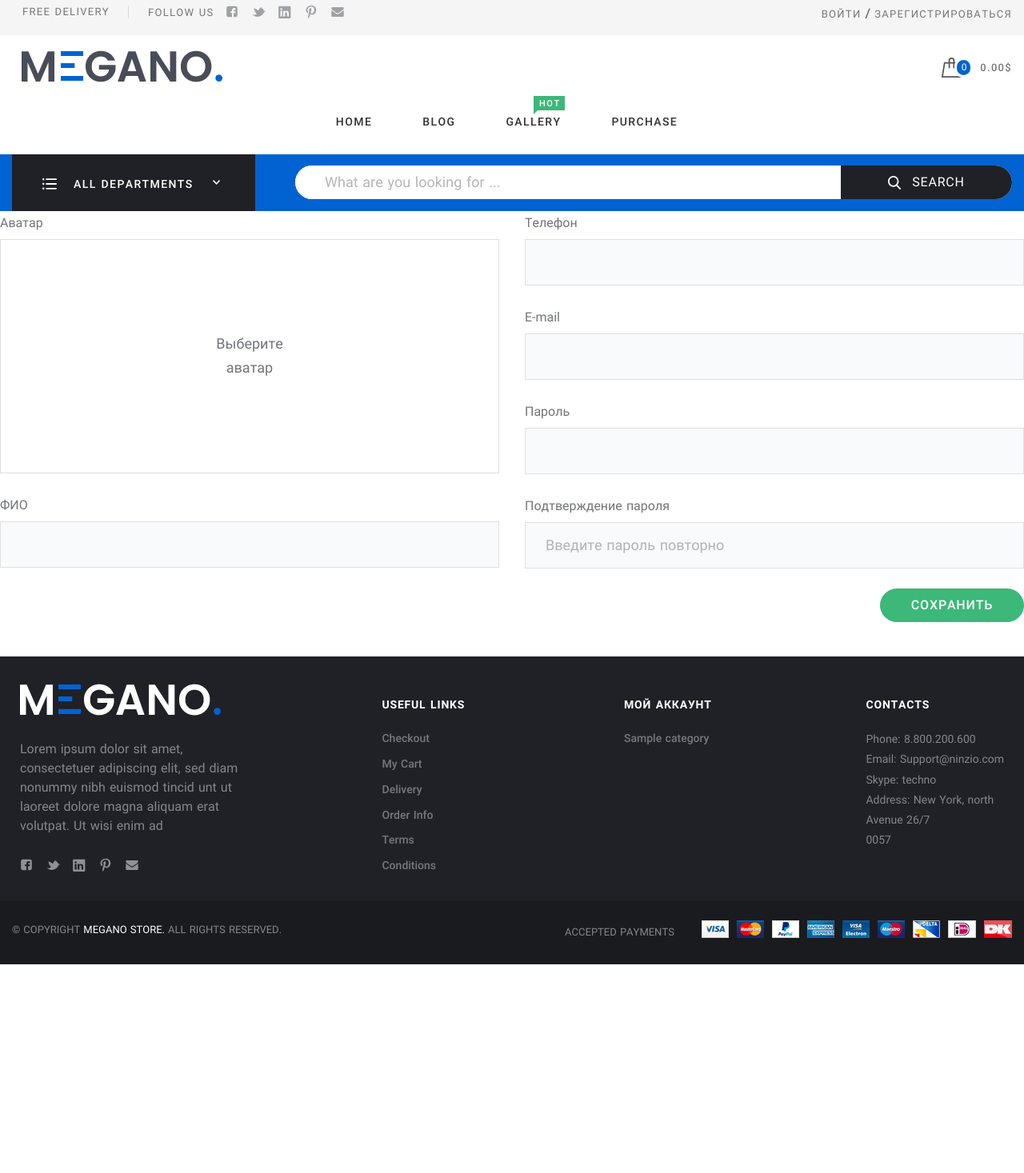
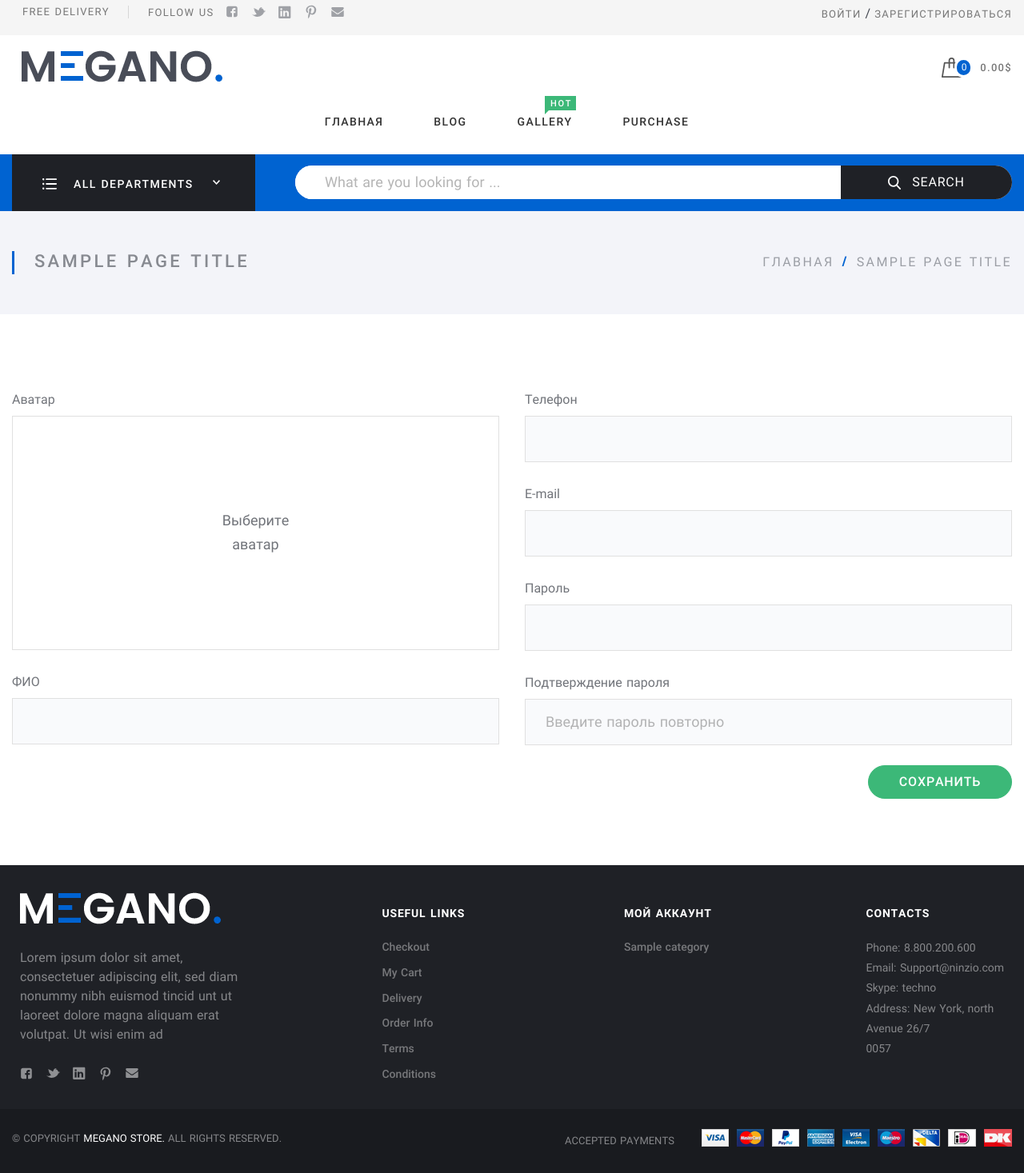
Before and after one commit to Molecula80/megano, a Django app: template online_store/app_users/templates/app_users/register.html in a window 1280 px wide. Shown: the whole page at 80% size. Before the commit the page ends 1206 px from the top, so only its background shows below. Run offline with Django 4.2, Linux system fonts and the light colour scheme; tables that the repository leaves empty hold one stand-in row (values such as "Sample post"); the template is opened without the code that fills it: values that come from a table or form of the project are taken from there, most other values are stand-ins (such as "Sample title", 1, 10 or a date in 2020).

Commit message:
update templates

```diff
--- a/online_store/app_catalog/templates/base.html
+++ b/online_store/app_catalog/templates/base.html
@@ -79,7 +79,7 @@
         <nav class="row-block row-block_right Header-menu">
           <div class="menuModal" id="navigate">
             <ul class="menu menu_main">
-              <li class="menu-item"><a class="menu-link" href="index.html">Home</a>
+              <li class="menu-item"><a class="menu-link" href="{% url 'app_catalog:index' %}">Главная</a>
               </li>
 
               <li class="menu-item"><a class="menu-link" href="sale.html">Blog</a>
--- /dev/null
+++ b/online_store/app_catalog/templates/middle_base.html
@@ -0,0 +1,29 @@
+<!DOCTYPE html>
+<html lang="en">
+<head>
+    {% extends "base.html" %}
+    <meta charset="UTF-8">
+    <title>{% block title %}{% endblock %}</title>
+</head>
+<body>
+  {% block content %}
+    <div class="Middle Middle_top">
+        <div class="Middle-top">
+          <div class="wrap">
+            <div class="Middle-header">
+              <h1 class="Middle-title">{{ page_title }}
+              </h1>
+              <ul class="breadcrumbs Middle-breadcrumbs">
+                <li class="breadcrumbs-item"><a href="{% url 'app_catalog:index' %}">Главная</a>
+                </li>
+                <li class="breadcrumbs-item breadcrumbs-item_current"><span>{{ page_title }}</span>
+                </li>
+              </ul>
+            </div>
+          </div>
+        </div>
+        {% block mb_content %}{% endblock %}
+    </div>
+  {% endblock %}
+</body>
+</html>
--- a/online_store/app_users/forms.py
+++ b/online_store/app_users/forms.py
@@ -6,13 +6,16 @@ from .models import User
 
 class RegisterForm(UserCreationForm):
     """ Форма регистрации пользователя. """
-    full_name = forms.CharField(max_length=255, required=True,
+    full_name = forms.CharField(max_length=255, required=True, error_messages={'required': 'Заполните это поле!'},
                                 widget=forms.TextInput(attrs={"class": "form-input", "id": "name", "name": "name",
                                                               "type": "text", "value": "", "data-validate": "require"}))
     telephone = forms.CharField(max_length=255, required=False,
+                                error_messages={'unique': 'Пользователь с таким телефоном уже есть!'},
                                 widget=forms.TextInput(attrs={"class": "form-input", "id": "phone", "name": "phone",
                                                               "type": "text", "value": ""}))
-    email = forms.EmailField(required=True,
+    email = forms.EmailField(required=True, error_messages={'required': 'Заполните это поле!',
+                                                            'invalid': 'Недопустимое значение!',
+                                                            'unique': 'Пользователь с таким email уже есть!'},
                              widget=forms.EmailInput(attrs={"class": "form-input", "id": "mail", "name": "mail",
                                                             "type": "text", "value": "", "data-validate": "require"}))
     avatar = forms.ImageField(required=False,
--- a/online_store/app_users/templates/app_users/register.html
+++ b/online_store/app_users/templates/app_users/register.html
@@ -1,12 +1,14 @@
 <!DOCTYPE html>
 <html lang="en">
 <head>
-    {% extends "base.html" %}
+    {% extends "middle_base.html" %}
     <meta charset="UTF-8">
     <title>{% block title %}Регистрация{% endblock %}</title>
 </head>
 <body>
-  {% block content %}
+  {% block mb_content %}
+    <div class="Section">
+      <div class="wrap">
         <div class="Section-content">
           <div class="Profile">
             <form class="form Profile-form" action="#" method="post">
@@ -57,7 +59,9 @@
                       </button>
                     </div>
                     {% if request.method == 'POST' and form.is_valid %}
-                  <div class="Profile-success">Профиль успешно сохранен</div>
+                      <div class="Profile-success">
+                        Профиль успешно создан
+                      </div>
                     {% endif %}
                   </div>
                 </div>
@@ -65,6 +69,8 @@
             </form>
           </div>
         </div>
+      </div>
+    </div>
  {% endblock %}
 </body>
 </html>
--- a/online_store/app_users/views.py
+++ b/online_store/app_users/views.py
@@ -17,6 +17,7 @@ class AccountDetailView(DetailView):
 
 def register_view(request):
     """ Страница регистрации. """
+    page_title = 'регистрация'
     if request.method == 'POST':
         form = RegisterForm(request.POST)
         if form.is_valid():
@@ -27,7 +28,7 @@ def register_view(request):
             login(request, user)
     else:
         form = RegisterForm()
-    return render(request, 'app_users/register.html', {'form': form})
+    return render(request, 'app_users/register.html', {'form': form, 'page_title': page_title})
 
 
 def login_view(request):
```
Also changed, not shown: online_store/app_catalog/templates/error_messages/form_error.html (added, +10 -0 lines). Lines whose indentation alone changed are shown as unchanged.
